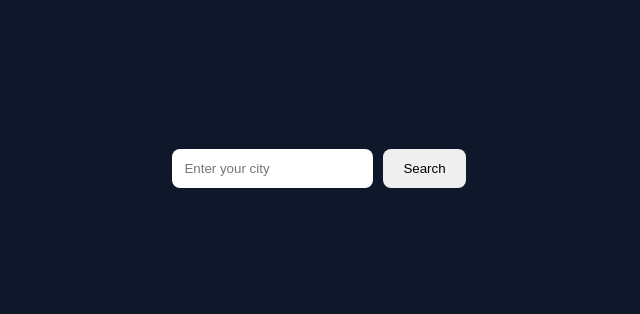
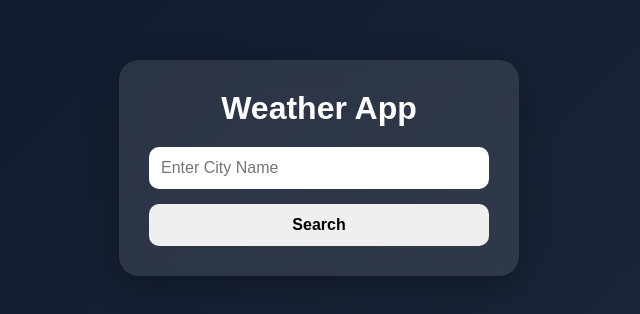
Before and after one commit to GyandeepPal/ReactJS, a React (Vite) app in the folder my-react-app/: page /assignment in a window 1280 px wide. Shown: the part 232-546 px from the top of the page, without its empty margins (321-961 px from the left). Built offline with nearby package versions, Linux system fonts and the light colour scheme.

Commit message:
Wheather

```diff
--- a/my-react-app/src/App.css
+++ b/my-react-app/src/App.css
@@ -1,35 +1,73 @@
-body{
-  margin:0;
-  height:100vh;
-  display:flex;
-  justify-content:center;
-  align-items:center;
-  background:#0f172a;
-  color:white;
-  font-family:sans-serif;
+* {
+  margin: 0;
+  padding: 0;
+  box-sizing: border-box;
 }
 
-.container{
-  text-align:center;
+body {
+  min-height: 100vh;
+  background: linear-gradient(135deg, #0f172a, #1e293b);
+  display: flex;
+  justify-content: center;
+  align-items: center;
+  font-family: Arial, sans-serif;
 }
 
-input{
-  padding:12px;
-  border:none;
-  border-radius:8px;
-  margin-right:10px;
+#main {
+  width: 400px;
+  padding: 30px;
+  border-radius: 20px;
+  backdrop-filter: blur(12px);
+  background: rgba(255, 255, 255, 0.1);
+  box-shadow: 0 8px 32px rgba(0, 0, 0, 0.3);
+  text-align: center;
+  color: white;
 }
 
-button{
-  padding:12px 20px;
-  border:none;
-  border-radius:8px;
-  cursor:pointer;
+#main h1 {
+  margin-bottom: 20px;
 }
 
-.weather-card{
-  margin-top:20px;
-  padding:20px;
-  background:rgba(255,255,255,.1);
-  border-radius:12px;
+input {
+  width: 100%;
+  padding: 12px;
+  border: none;
+  border-radius: 10px;
+  outline: none;
+  margin-bottom: 15px;
+  font-size: 16px;
 }
+
+button {
+  width: 100%;
+  padding: 12px;
+  border: none;
+  border-radius: 10px;
+  cursor: pointer;
+  font-size: 16px;
+  font-weight: bold;
+  transition: 0.3s;
+}
+
+button:hover {
+  transform: translateY(-2px);
+}
+
+.weather-card {
+  margin-top: 20px;
+  padding: 20px;
+  border-radius: 15px;
+  background: rgba(255, 255, 255, 0.12);
+  backdrop-filter: blur(10px);
+}
+
+.weather-card h2 {
+  font-size: 28px;
+  margin-bottom: 15px;
+}
+
+.weather-card h3,
+.weather-card p {
+  margin: 10px 0;
+  font-size: 18px;
+}
--- a/my-react-app/src/Weather.jsx
+++ b/my-react-app/src/Weather.jsx
@@ -4,53 +4,101 @@ import "./App.css";
 const Wheather = () => {
   const [City, setCity] = useState("");
   const [weather, setWeather] = useState(null);
+  const [aqi, setAQI] = useState(null);
+  const API_KEY = "e1c27904a6c435faaf0c74a11641fa97";
+const cities = [
+"Delhi","Mumbai","Kolkata","Chennai","Bengaluru","Hyderabad","Pune","Ahmedabad",
+"Surat","Jaipur","Lucknow","Kanpur","Nagpur","Indore","Thane","Bhopal",
+"Visakhapatnam","Patna","Vadodara","Ghaziabad","Ludhiana","Agra","Nashik",
+"Faridabad","Meerut","Rajkot","Varanasi","Allahabad","Srinagar","Aurangabad","Dhanbad",
+"Amritsar","Allahabad","Ranchi","Howrah","Coimbatore","Jabalpur","Gwalior",
+"Vijayawada","Jodhpur","Madurai","Raipur","Kota","Guwahati","Chandigarh",
+"Solapur","Hubli","Mysuru","Tiruchirappalli","Bareilly","Aligarh","Moradabad",
+"Jalandhar","Bhubaneswar","Salem","Warangal","Guntur","Bhiwandi","Saharanpur",
+"Gorakhpur","Bikaner","Amravati","Noida","Jamshedpur","Bhilai","Cuttack",
+"Firozabad","Kochi","Nellore","Bhavnagar","Dehradun","Durgapur","Asansol",
+"Rourkela","Nanded","Kolhapur","Ajmer","Akola","Gulbarga","Jamnagar",
+"Ujjain","Loni","Siliguri","Jhansi","Ulhasnagar","Jammu","Sangli",
+"Mangalore","Erode","Belgaum","Ambattur","Tirunelveli","Malegaon",
+"Gaya","Jalgaon","Udaipur","Maheshtala","Davanagere","Kozhikode"
+];
 
-const cities = [
-  "Delhi",
-  "Mumbai",
-  "Bengaluru",
-  "Hyderabad",
-  "Chennai",
-  "Kolkata",
-  "Pune",
-  "Ahmedabad",
-  "Bhopal",
-  "Indore"
-];
-  const API_KEY = "e1c27904a6c435faaf0c74a11641fa97";
 
   const getWeather = async () => {
-    if (!City) {
-      return;
-    }
+  if (!City) return;
 
+  try {
     const res = await fetch(
       `https://api.openweathermap.org/data/2.5/weather?q=${City}&appid=${API_KEY}&units=metric`
     );
 
     const data = await res.json();
+
+    console.log("Full Data:", data);
+    console.log("Visibility:", data.visibility);
+
     setWeather(data);
-  };
+
+    const lat = data.coord.lat;
+    const lon = data.coord.lon;
+
+    const aqiRes = await fetch(
+      `https://api.openweathermap.org/data/2.5/air_pollution?lat=${lat}&lon=${lon}&appid=${API_KEY}`
+    );
+
+    const aqiData = await aqiRes.json();
+
+    setAQI(aqiData.list[0].main.aqi);
+
+  } catch (error) {
+    console.log(error);
+  }
+};
+
+
 
   return (
     <div id="main">
+      <h1> Weather App</h1>
+
       <input
         type="text"
-        placeholder="Enter your city"
+        placeholder="Enter City Name"
         value={City}
         onChange={(e) => setCity(e.target.value)}
       />
 
       <button onClick={getWeather}>Search</button>
 
-      {weather && weather.main && (
+      {weather && (
         <div className="weather-card">
-          <h2>{weather.bhopal}</h2>
-          <h3>{weather.main.temp}°C</h3>
-          <p>{weather.weather[0].main}</p>
+          <h2>{weather.name}</h2>
+
+          <h3> Temperature: {weather.main.temp}°C</h3>
+
+          <h3> Humidity: {weather.main.humidity}%</h3>
+
+          <h3> Condition: {weather.weather[0].main}</h3>
+
+          <h3>
+             AQI: {aqi} -
+            {["", "Good", "Fair", "Moderate", "Poor", "Very Poor"][aqi]}
+          </h3>
+
+          <h3> Wind Speed: {weather.wind.speed} m/s</h3>
+
+        <h3>
+          Visibility: {weather.visibility >= 10000
+            ? "10+ km"
+            : `${weather.visibility / 1000} km`}
+        </h3>
+
+        <h3> Wind Gust: {weather.wind.gust} m/s</h3>
+
+
+        <h3> Wind Direction: {weather.wind.deg}°</h3>
         </div>
       )}
-
     </div>
   );
 };
```
